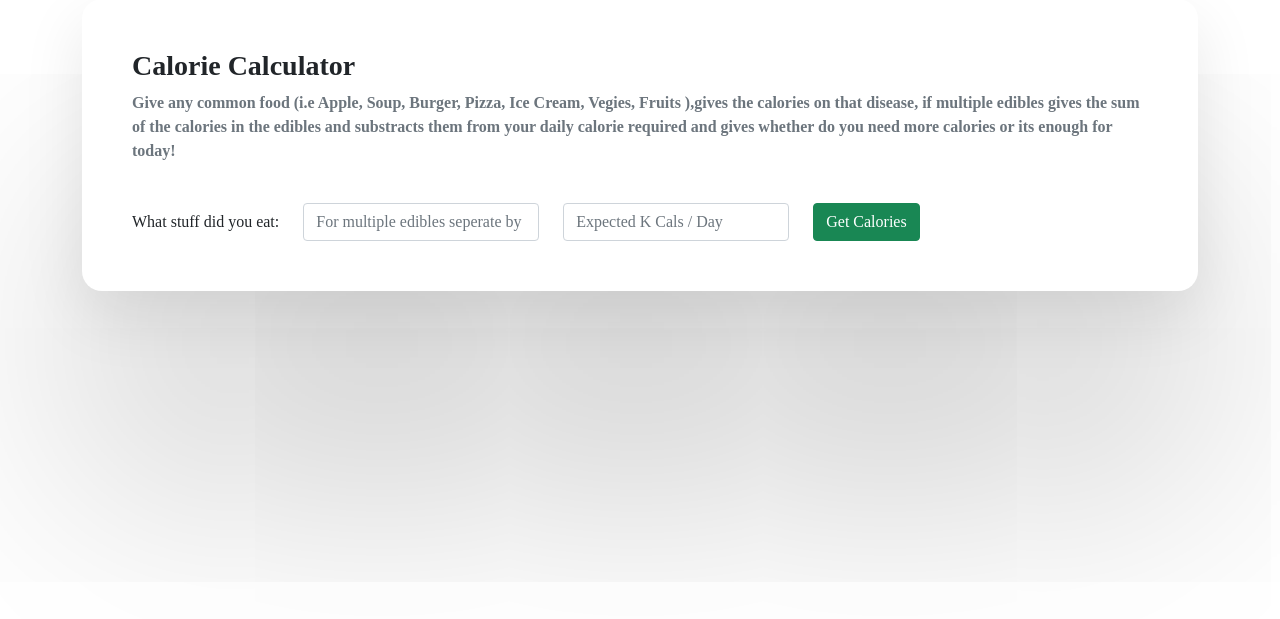
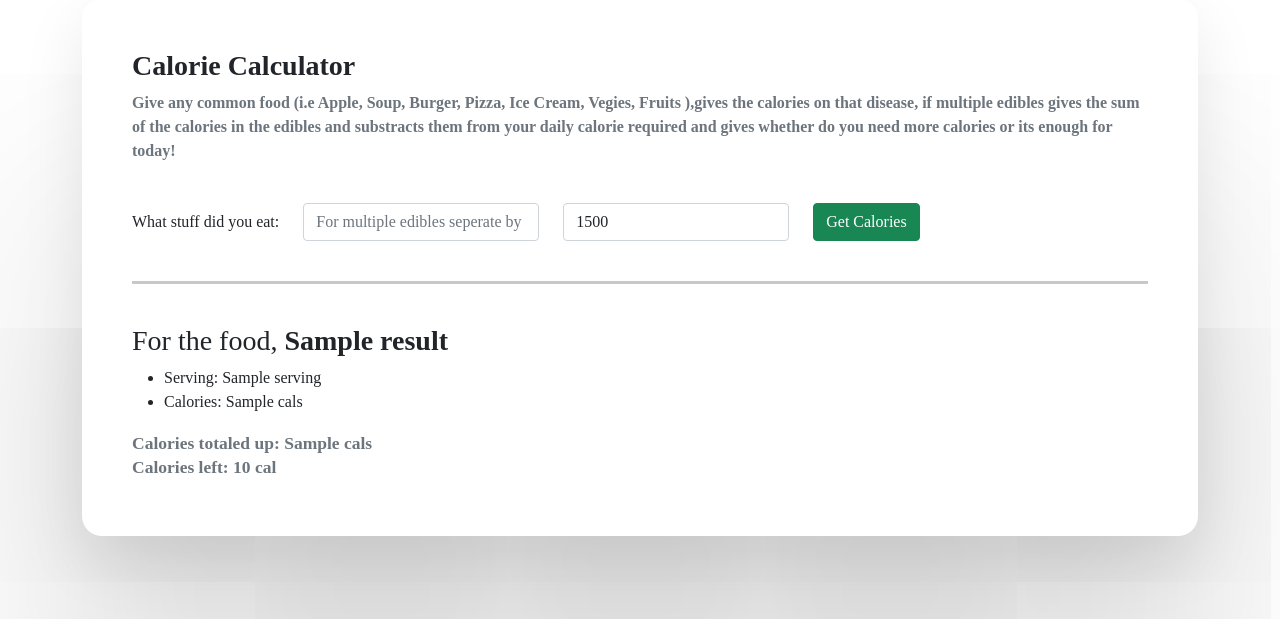
Before and after one commit to ahmishra/Wellbeing, a Flask app: template templates/cal_calc.html in a window 1280 px wide. Shown: the part 181-800 px from the top of the page. Run offline with Flask 2, Linux system fonts and the light colour scheme; the template is opened without the code that fills it: most values are stand-ins (such as "Sample title", 1, 10 or a date in 2020); parts of the project's set-up code (start-up, migrations or seed data) failed here and were passed over; some libraries are stand-ins or nearby versions; some web fonts are replaced.

Commit message:
Completed all features

```diff
--- a/main.py
+++ b/main.py
@@ -7,12 +7,25 @@ from pandas import read_csv
 model_health_insurance = load("Models/health_insurance_model.joblib")
 scaler_health_insurance = load("Models/health_insurance_scaler.joblib")
 pipeline_diabetes = load("Models/diabetes_pipeline.joblib")
-symptom_desc = read_csv("Datasets/symptom_desc.csv")
+
+symptom_desc = read_csv("Datasets/symptom_desc.csv").drop_duplicates()
 symptom_desc['Disease'] = symptom_desc['Disease'].apply(lambda x: x.lower())
 symptom_desc = list(symptom_desc.values)
-symptom_precaution = read_csv("Datasets/symptom_precaution.csv")
+symptom_precaution = read_csv("Datasets/symptom_precaution.csv").drop_duplicates()
 symptom_precaution['Disease'] = symptom_precaution['Disease'].apply(lambda x: x.lower())
 symptom_precaution = list(symptom_precaution.values)
+foodsncals = list(read_csv("Datasets/foodsncals.csv").drop_duplicates().values)
+
+foods = []
+
+# Initilazing Foods
+for i in foodsncals:
+    foods.append({
+        "name":i[0].lower(),
+        "serving":i[1],
+        "cals":i[2],
+        "cals_raw":int(i[2].split()[0])
+    })
 
 
 # Helper functions
@@ -44,6 +57,30 @@ def get_symptom_precaution(symptom):
                 results.append(list(i))
 
     return results
+
+
+
+def get_food_cals(food):
+    """
+    Gets the calories of food given the food
+    """
+
+    results = []
+
+    if type(food) == str:
+        food = food.lower()
+        for i in foods:
+            if food == i['name']:
+                results.append(i)
+    else:
+        for j in food:
+            j = j.lower()
+            for i in foods:
+                if j == i['name']:
+                    results.append(i)
+
+    return results
+
 
 
 # Initializing App
@@ -199,6 +236,10 @@ def bmi_calculator():
 # Calorie Calculator
 @app.route("/calcalc", methods=["POST", "GET"])
 def calorie_calc():
+    results = None
+    summed_cals = []
+    expected_cals = 0
+
     if request.method == "POST":
         edible = request.form["edible"]
         expected_cals = int(request.form["calories"])
@@ -206,7 +247,14 @@ def calorie_calc():
         if len(edible) == 1:
             edible = edible[0]
 
-    return render_template("cal_calc.html")
+        results = get_food_cals(edible)
+
+        if len(results) > 1:
+            for i in results:
+                summed_cals.append(i['cals_raw'])
+
+
+    return render_template("cal_calc.html", results=results, summed_cals=sum(summed_cals), cals_left=expected_cals-sum(summed_cals), expected_cals=expected_cals)
 
 # Running App
 if __name__ == "__main__":
--- a/templates/cal_calc.html
+++ b/templates/cal_calc.html
@@ -43,6 +43,7 @@ endblock title %} {% block content %}
             id="calories"
             placeholder="Expected K Cals / Day"
             class="form-control"
+            value="1500"
             required
           />
         </div>
@@ -52,6 +53,89 @@ endblock title %} {% block content %}
         </div>
       </div>
     </form>
+
+    <!-- LOGIC TO DISPLAY RESULTS -->
+    {% if results %}
+    <br />
+    <hr style="height: 3.5px" />
+    <br />
+
+    <div>
+      {% if results|length == 1 %}
+
+      <!-- Food info -->
+      <h3>
+        For the food,
+        <span style="font-weight: bolder">
+          {{ results[0]['name'].capitalize() }}
+        </span>
+      </h3>
+
+      <ul>
+        <li>Serving: {{ results[0]['serving'] }}</li>
+        <li>Calories: {{ results[0]['cals'] }}</li>
+      </ul>
+
+      <!-- Calorie tracker -->
+      <h5>
+        <small class="text-muted" style="font-weight: bolder">
+          Calories totaled up: {{ results[0]['cals'] }}
+        </small>
+
+        <br />
+
+        <small class="text-muted" style="font-weight: bolder">
+          {% if expected_cals-results[0]['cals_raw'] > 0 %}
+          <span>
+            Calories left: {{ expected_cals-results[0]['cals_raw'] }} cal
+          </span>
+          {% else %}
+          <span>
+            You have exceded your calorie limit by {{
+            (expected_cals-results[0]['cals_raw'])|abs }}
+          </span>
+          {% endif %}
+        </small>
+      </h5>
+
+      {% else %}
+
+      <!-- If multiple results, logic -->
+      {% for i in results %}
+
+      <!-- Food infp -->
+      <h5>
+        <span style="font-weight: bolder">{{ i['name'].capitalize() }}</span>
+      </h5>
+
+      <ul>
+        <li>Serving: {{ i['serving'] }}</li>
+        <li>Calories: {{ i['cals'] }}</li>
+      </ul>
+
+      <br />
+
+      {% endfor %}
+
+      <!-- Calorie info -->
+      <h5>
+        <small class="text-muted" style="font-weight: bolder">
+          Calories totaled up: {{ summed_cals }} cal
+        </small>
+
+        <br />
+
+        <small class="text-muted" style="font-weight: bolder">
+          {% if cals_left > 0 %}
+          <span>Calories left: {{ cals_left }} cal</span>
+          {% else %}
+          <span>You have execed your calorie limit by {{ cals_left|abs }}</span>
+          {% endif %}
+        </small>
+      </h5>
+      {% endif %}
+    </div>
+    {% endif %}
   </div>
 </div>
 {% endblock content %}
--- a/templates/health_insurance_predicter.html
+++ b/templates/health_insurance_predicter.html
@@ -6,7 +6,7 @@ Predicter {% endblock title %}
 <!-- Form -->
 {% block content %}
 <div class="container">
-  <div class="jumbotron container form-design">
+  <div class="jumbotron container form-design" style="height: 100%">
     <form method="POST" class="container">
       <h3 style="font-weight: 700">Health Insurance Cost Predicter</h3>
       <p class="text-muted" style="font-weight: bolder">
--- a/templates/index.html
+++ b/templates/index.html
@@ -230,7 +230,7 @@ endblock title %} {% block content %}
               <p class="card-text" style="font-weight: lighter">
                 A simple Calorie calculator
               </p>
-              <a href="#" class="btn btn-outline-success">Take Me There</a>
+              <a href="{{ url_for('calorie_calc') }}" class="btn btn-outline-success">Take Me There</a>
             </div>
           </div>
         </div>
```
Also changed, not shown: 1 other file.
